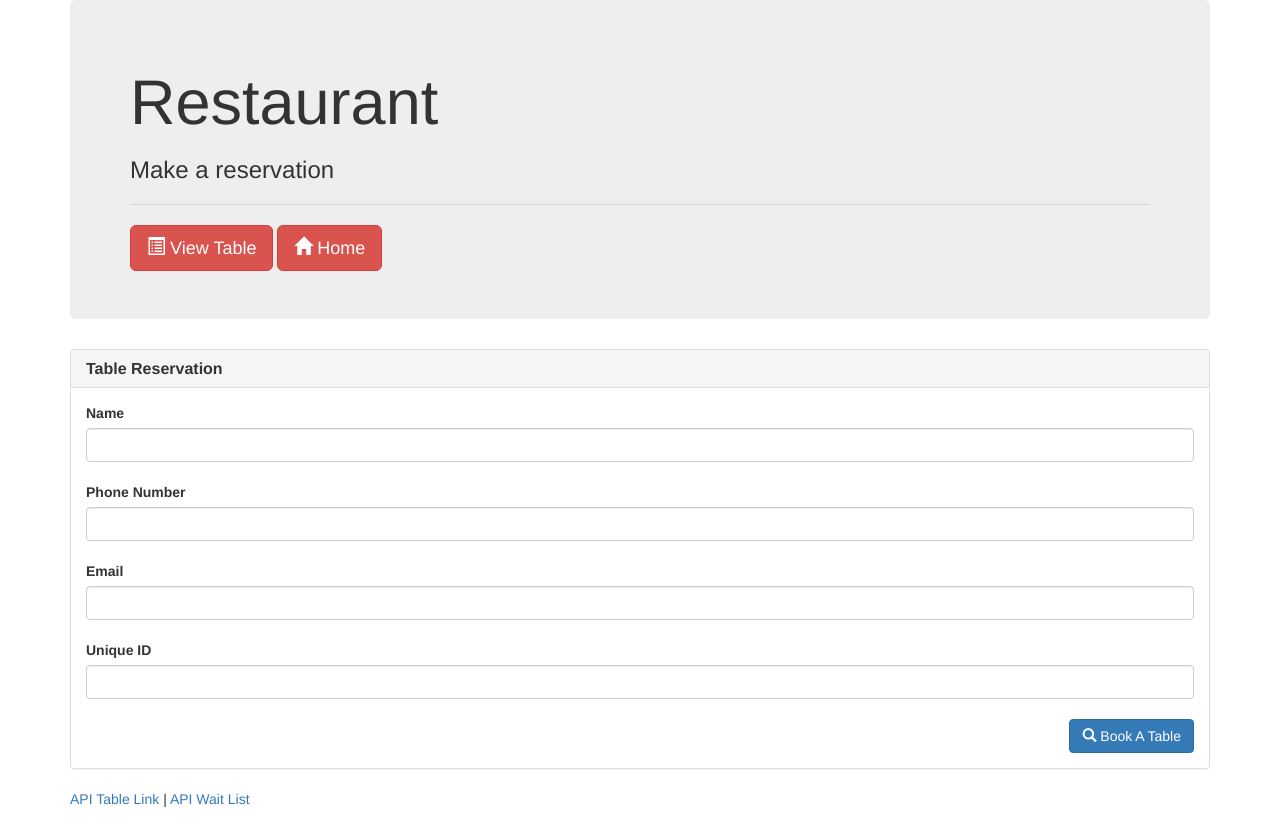
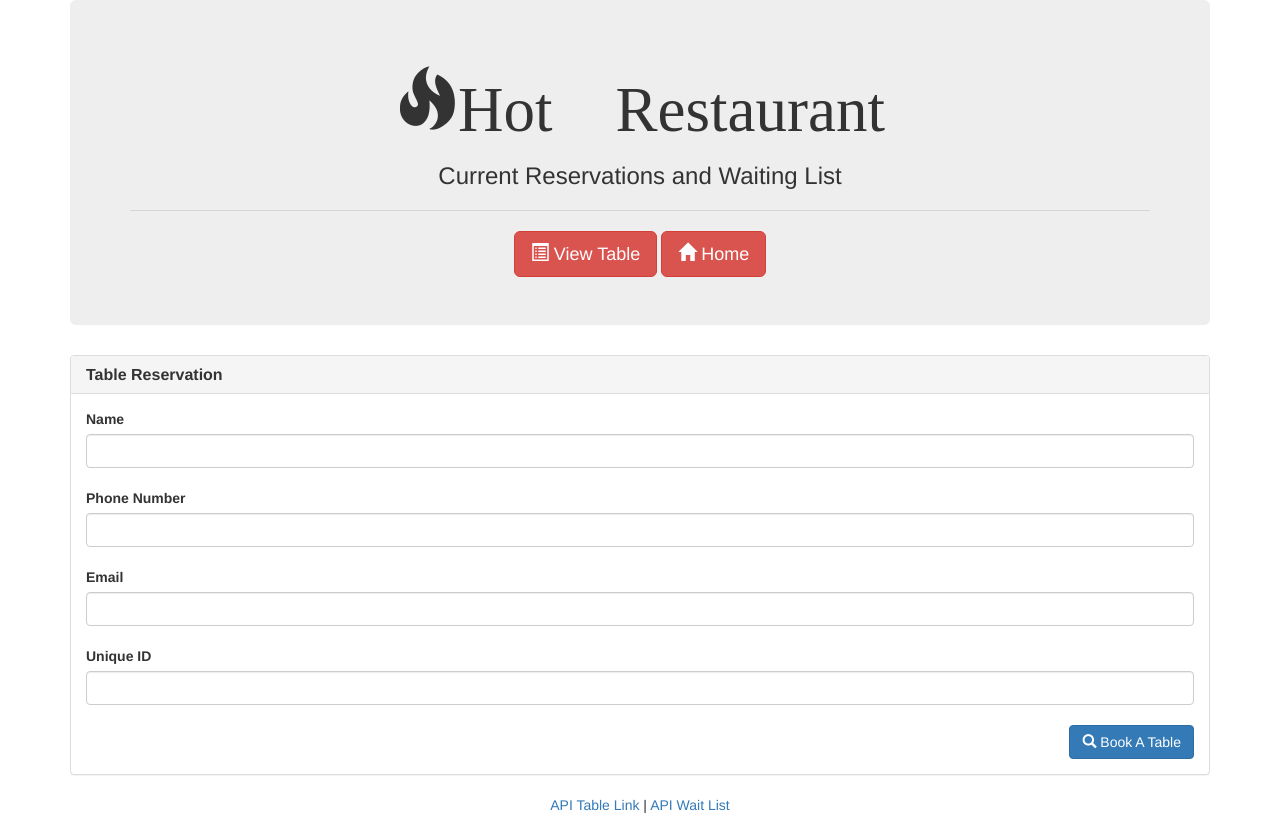
Before and after one commit to michellechristina/restaurant, a website: page public/reserve.html in a window 1280 px wide. Drawn offline with nearby package versions, Linux system fonts and the light colour scheme.

Commit message:
reserve styling

```diff
--- a/public/reserve.html
+++ b/public/reserve.html
@@ -13,12 +13,16 @@
 
   <div class="container">
     <div class="jumbotron">
-      <h1>Restaurant</h1>
-      <h3>Make a reservation</h3>
-      <hr>
+            <h1 class="text-center">
+                    <span class="glyphicon glyphicon-fire">Hot Restaurant</span>
+                  </h1 class="text-center">
+
+                  <h3 class="text-center">Current Reservations and Waiting List</h3>
+                  <hr class="text-center">
+                  <div class="text-center">
       <button type="button" class="btn btn-danger btn-lg"><span class="glyphicon glyphicon-list-alt"></span> <a href="tables.html" style="color: #fff">View Table</a></button>
       <button type="button" class="btn btn-danger btn-lg"><span class="glyphicon glyphicon-home"></span><a href="index.html" style="color: #fff"> Home</a></button>
-
+     </div>
     </div>
     <div class="row">
 
@@ -56,8 +60,10 @@
 
   <footer class="footer">
         <div class="container">
-              <p><a href="/api/tables">API Table Link</a> | <a href="/api/waitlist">API Wait List</a></p>
-        </div>
+                <p class="text-center">
+              <a href="/api/tables">API Table Link</a> | <a href="/api/waitlist">API Wait List</a></p>
+
+            </div>
       </footer>
 
       <script type="text/javascript">
```
